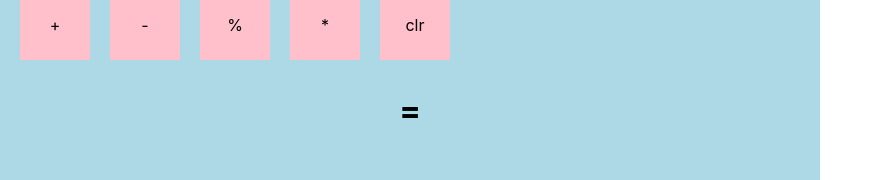
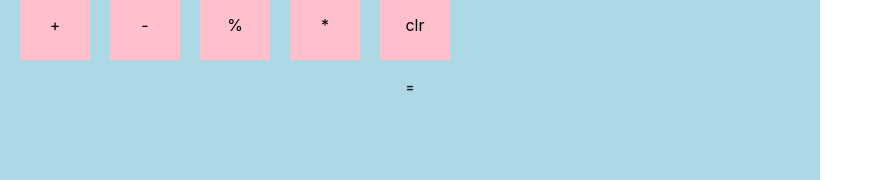
Before and after one commit to benzend/react-typescript-calculator, a React (Create React App) app: page / in a window 1280 px wide. Shown: the part 341-521 px from the top of the page, without its empty margins (0-883 px from the left). Built offline with nearby package versions, Linux system fonts and the light colour scheme.

Commit message:
added styling for equals

```diff
--- a/src/calculator/components/Equals.tsx
+++ b/src/calculator/components/Equals.tsx
@@ -1,11 +1,9 @@
+import { Button } from "@material-ui/core";
+
 interface Props {
   equalsHandler: any;
 }
 
 export const Equals = ({ equalsHandler }: Props) => {
-  return (
-    <div onClick={equalsHandler}>
-      <h1>=</h1>
-    </div>
-  );
+  return <Button onClick={equalsHandler}>=</Button>;
 };
```
Also changed, not shown: 1 other file (tests, documents, lock files or other folders).
